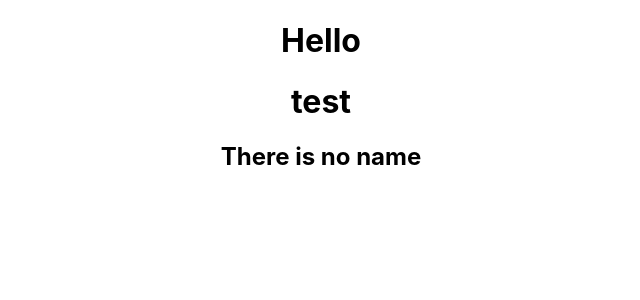
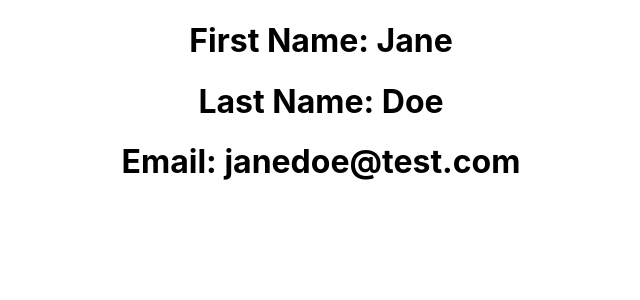
Before and after one commit to debbie-atwiine/react_project0, a React (Create React App) app: page / in a window 1280 px wide. Shown: the top 300 px of the page, without its empty margins (319-959 px from the left). Built offline with nearby package versions, Linux system fonts and the light colour scheme.

Commit message:
introducing components

```diff
--- a/src/App.js
+++ b/src/App.js
@@ -1,24 +1,19 @@
 import './App.css';
 
+const Person = () => {
+  return (
+    <>
+      <h1>First Name: Jane</h1>
+      <h1>Last Name: Doe</h1>
+      <h1>Email: janedoe@test.com </h1>
+    </>
+  )
+}
+
 const App = () => {
-  const name = null;
-
   return (
     <div className="App">
-      <h1>Hello {name}</h1>
-      {
-        name ? (
-        <>
-          <h1>{name}</h1>
-        </>
-        ) : (
-          <>
-            <h1>test</h1>
-            <h2>There is no name</h2>
-          </>
-        )
-      }
-
+      <Person/>
     </div>
   );
 }
```
